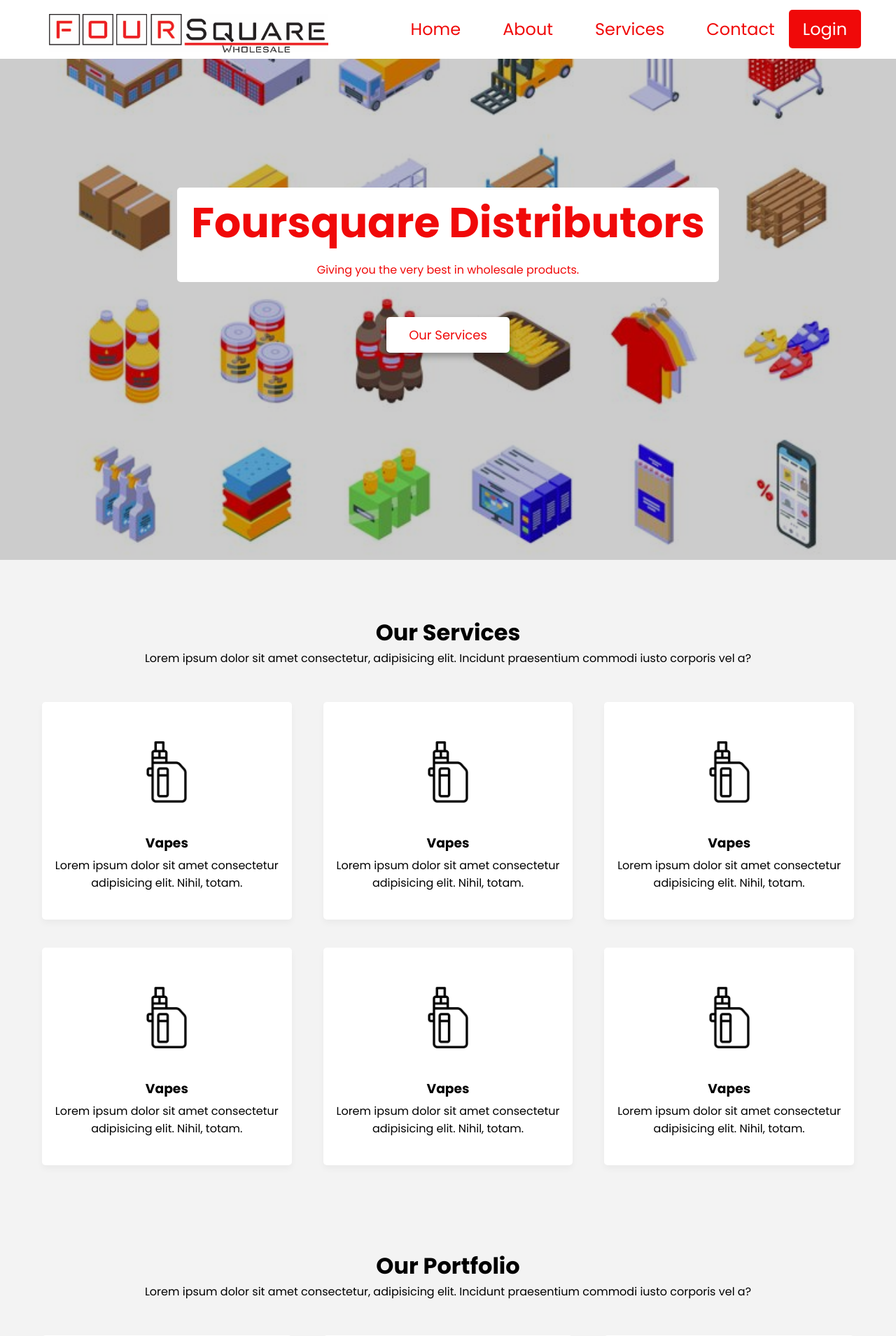
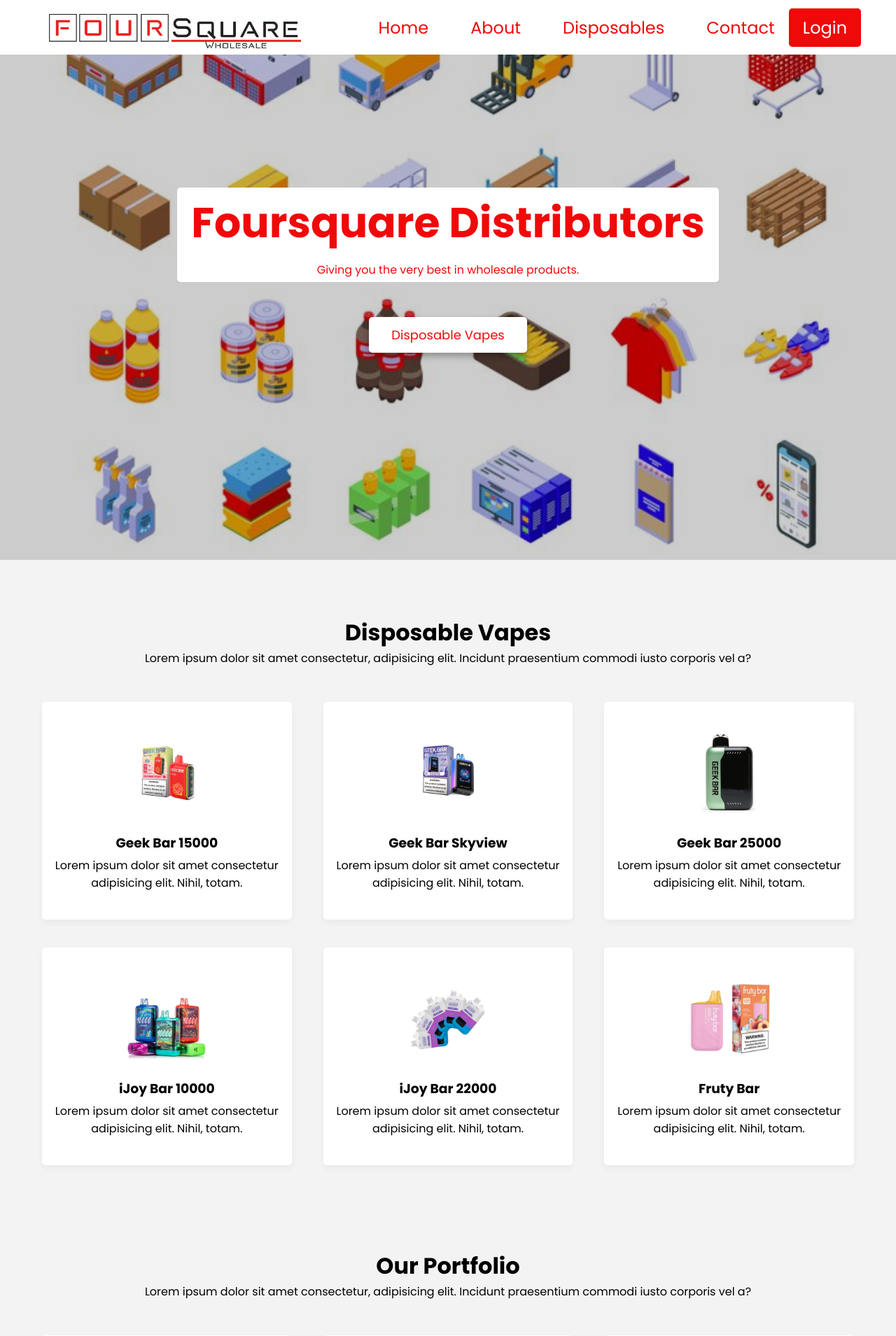
Before and after one commit to KR23A/4SQ, a PHP site: page / in a window 1280 px wide. Shown: the top 1909 px of the page at 70% size. Run offline with PHP 8.4, Linux system fonts and the light colour scheme; some libraries are stand-ins or nearby versions.

Commit message:
Update index.php

```diff
--- a/index.php
+++ b/index.php
@@ -14,7 +14,7 @@
             <u1 class = "nav-links flex">
                 <li><a href = "#home">Home</a></li>
                 <li><a href = "#about">About</a></li>
-                <li><a href = "#services">Services</a></li>
+                <li><a href = "disposables">Disposables</a></li>
                 <li><a href = "#contact">Contact</a></li>
             </u1>
             <a href= "login.html" class="login-btn">Login</a>
@@ -26,44 +26,44 @@
                 <h1>Foursquare Distributors</h1>
                 <p>Giving you the very best in wholesale products.</p>
             </div>
-            <a href="#services">Our Services</a>
+            <a href="disposables">Disposable Vapes</a>
         </div>
     </section>
-    <section class="services" id="services">
+    <section class="Disposables" id="Disposables">
         <div class="container">
             <div class="section-title">
-                <h2>Our Services</h2>
+                <h2>Disposable Vapes</h2>
                 <p>Lorem ipsum dolor sit amet consectetur, adipisicing elit. Incidunt praesentium commodi iusto corporis vel a?</p>
             </div>
             <u1 class="cards flex">
                 <li class ="card">
-                    <img src ="images/MOD_1.png" alt = "Vapes">
-                    <h3> Vapes</h3>
+                    <img src ="images/G15K.jpg" alt ="Geekbar">
+                    <h3>Geek Bar 15000</h3>
                     <p>Lorem ipsum dolor sit amet consectetur adipisicing elit. Nihil, totam.</p>
                 </li>
                 <li class ="card">
-                    <img src ="images/MOD_1.png" alt = "Vapes">
-                    <h3> Vapes</h3>
+                    <img src ="images/GSky.jpg" alt = "Geekbar Skyview">
+                    <h3>Geek Bar Skyview</h3>
                     <p>Lorem ipsum dolor sit amet consectetur adipisicing elit. Nihil, totam.</p>
                 </li>
                 <li class ="card">
-                    <img src ="images/MOD_1.png" alt = "Vapes">
-                    <h3> Vapes</h3>
+                    <img src ="images/G25K.jpg" alt = "Geekbar 25000">
+                    <h3>Geek Bar 25000</h3>
                     <p>Lorem ipsum dolor sit amet consectetur adipisicing elit. Nihil, totam.</p>
                 </li>
                 <li class ="card">
-                    <img src ="images/MOD_1.png" alt = "Vapes">
-                    <h3> Vapes</h3>
+                    <img src ="images/ijoy10.jpg" alt = "ijoy10">
+                    <h3>iJoy Bar 10000</h3>
                     <p>Lorem ipsum dolor sit amet consectetur adipisicing elit. Nihil, totam.</p>
                 </li>
                 <li class ="card">
-                    <img src ="images/MOD_1.png" alt = "Vapes">
-                    <h3> Vapes</h3>
+                    <img src ="images/ijoy22.png" alt = "ijoy22">
+                    <h3>iJoy Bar 22000</h3>
                     <p>Lorem ipsum dolor sit amet consectetur adipisicing elit. Nihil, totam.</p>
                 </li>
                 <li class ="card">
-                    <img src ="images/MOD_1.png" alt = "Vapes">
-                    <h3> Vapes</h3>
+                    <img src ="images/fruty.jpg" alt = "frutybar">
+                    <h3>Fruty Bar</h3>
                     <p>Lorem ipsum dolor sit amet consectetur adipisicing elit. Nihil, totam.</p>
                 </li>
             </u1>
```
